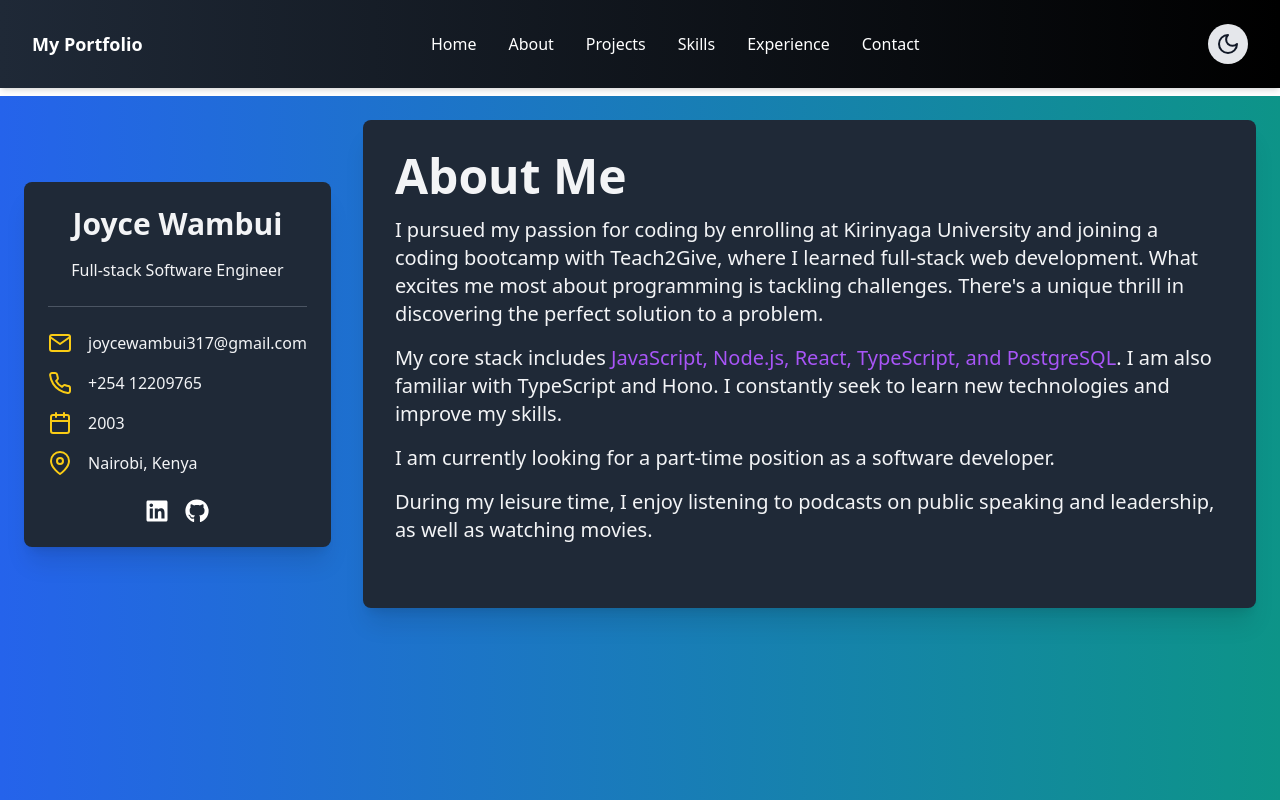
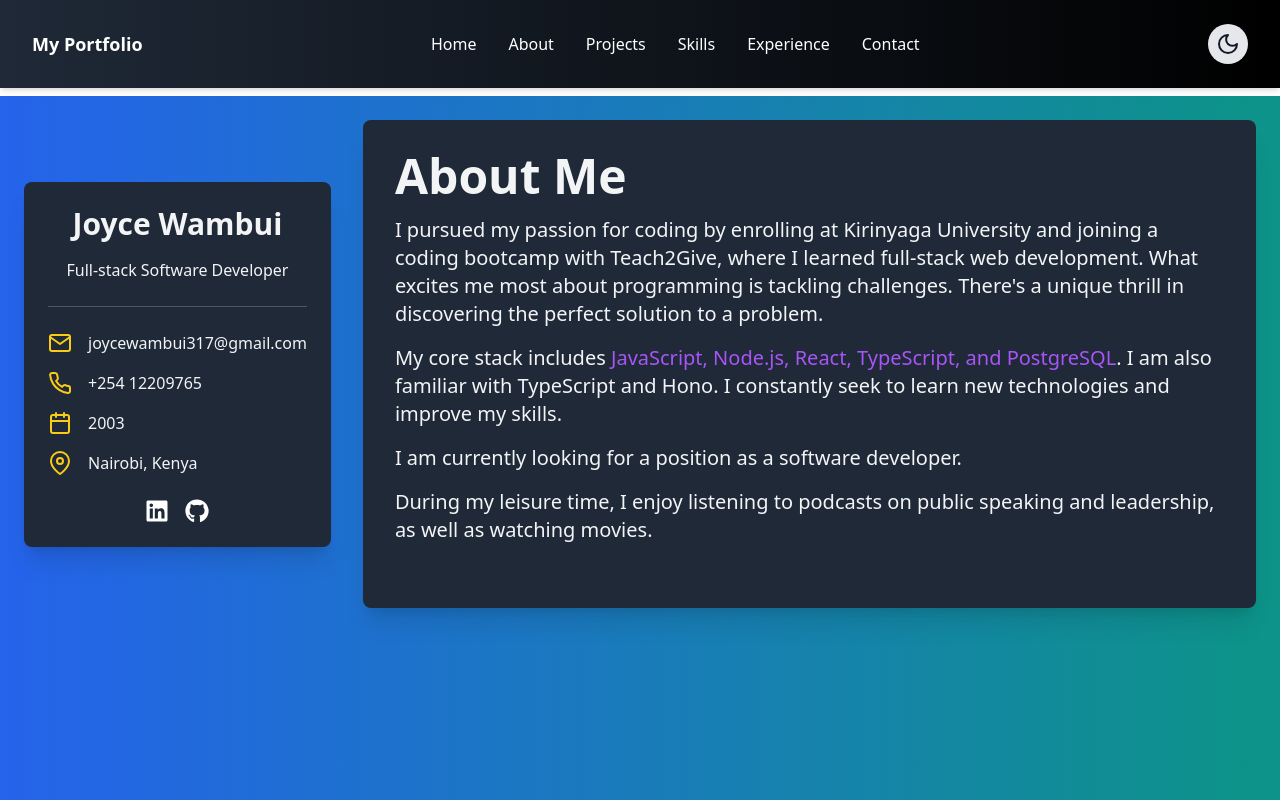
Before and after one commit to joy-devs/my_portfolio, a React (Vite) app: page /about in a window 1280 px wide. Shown: the top 800 px of the page. Built offline with nearby package versions, Linux system fonts and the light colour scheme.

Commit message:
feat: made several changes

```diff
--- a/src/components/about.tsx
+++ b/src/components/about.tsx
@@ -9,7 +9,7 @@ const About: React.FC = () => {
                 {/* Left side: Profile Card */}
                 <div className="w-full md:w-1/3 lg:w-1/4 p-6 rounded-lg shadow-xl bg-gray-800 text-gray-100">
                     <h2 className="text-3xl font-bold text-center mb-4">Joyce Wambui</h2>
-                    <p className="text-center mb-6">Full-stack Software Engineer</p>
+                    <p className="text-center mb-6">Full-stack Software Developer</p>
                     <hr className="mb-6 border-gray-600" />
                     <div className="space-y-4">
                         <div className="flex items-center space-x-4">
@@ -49,7 +49,7 @@ const About: React.FC = () => {
                         My core stack includes <span className="text-purple-500">JavaScript, Node.js, React, TypeScript, and PostgreSQL</span>. I am also familiar with TypeScript and Hono. I constantly seek to learn new technologies and improve my skills.
                     </p>
                     <p className="text-xl mb-4">
-                        I am currently looking for a part-time position as a software developer.
+                        I am currently looking for a position as a software developer.
                     </p>
                     <p className="text-xl mb-8">
                         During my leisure time, I enjoy listening to podcasts on public speaking and leadership, as well as watching movies.
```
